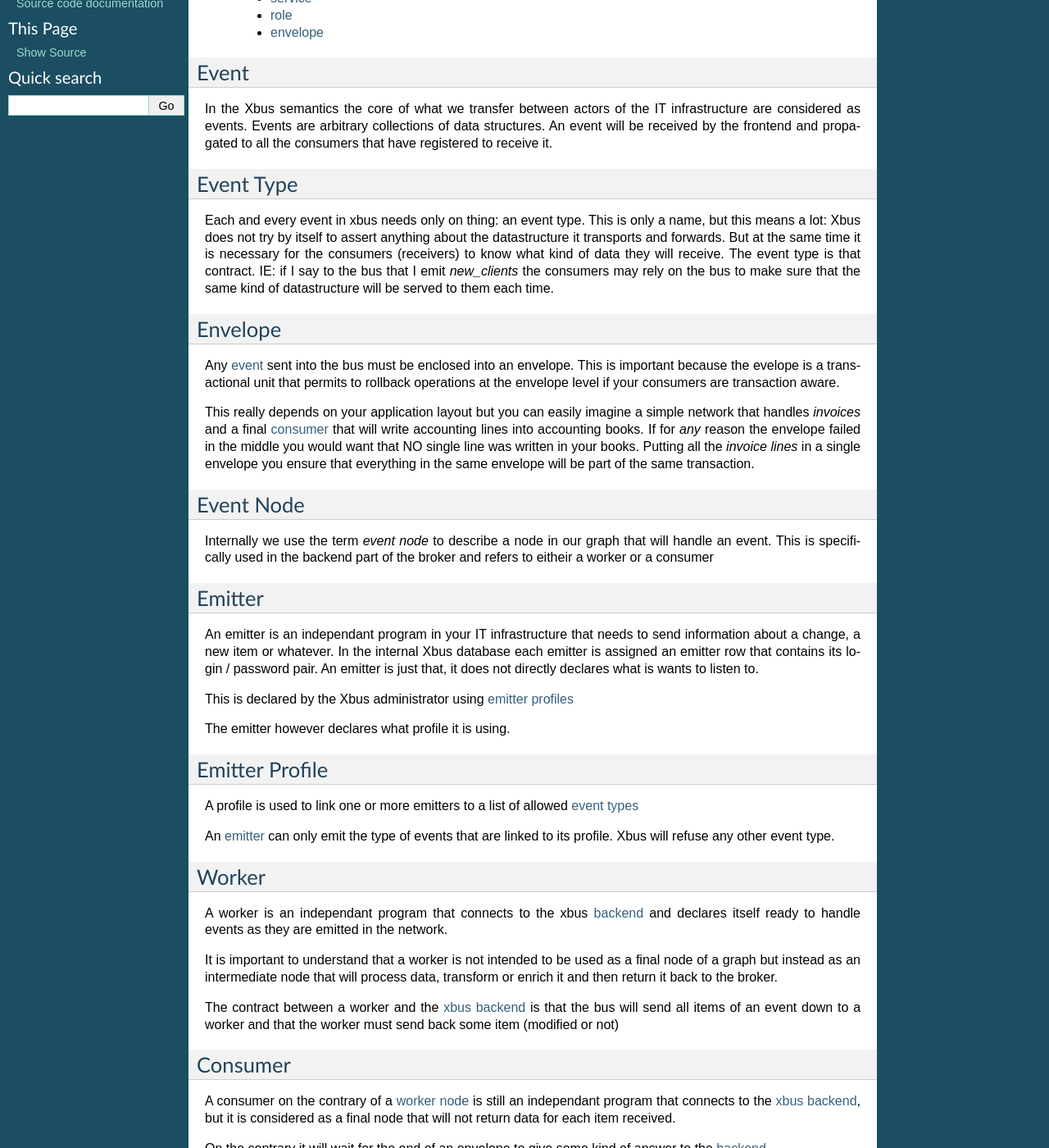
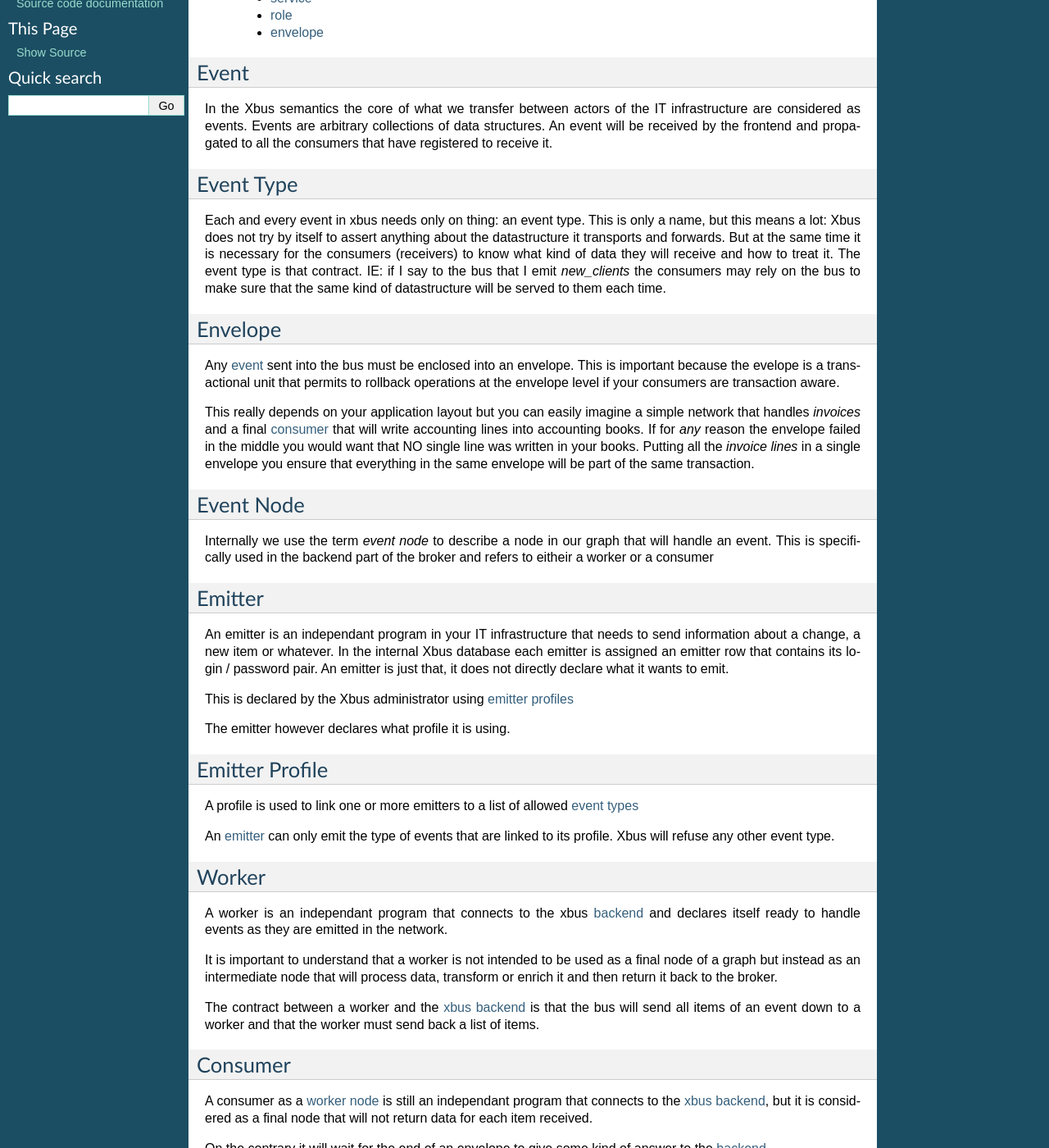
Before and after one commit to inspyration/xbus.broker, a Sphinx documentation site: the page built from doc/source/semantics.rst, in a window 1280 px wide and 1400 px high, scrolled down 344 px. Shown: the whole window at 82% size. Built offline with Sphinx 7.4.7, drawn with Linux system fonts in a browser that asks for light colours.

Commit message:
Better semantics by jgavrel

```diff
--- a/doc/source/semantics.rst
+++ b/doc/source/semantics.rst
@@ -38,9 +38,10 @@ Each and every event in xbus needs only on thing: an event type. This is only
 a name, but this means a lot: Xbus does not try by itself to assert
 anything about the datastructure it transports and forwards. But at the same
 time it is necessary for the consumers (receivers) to know what kind of
-data they will receive. The event type is that contract. IE: if I say to
-the bus that I emit `new_clients` the consumers may rely on the bus to make
-sure that the same kind of datastructure will be served to them each time.
+data they will receive and how to treat it.
+The event type is that contract.  IE: if I say to the bus that I emit
+`new_clients` the consumers may rely on the bus to make sure that the same
+kind of datastructure will be served to them each time.
 
 .. _envelope:
 
@@ -78,8 +79,8 @@ Emitter
 An emitter is an independant program in your IT infrastructure that needs to
 send information about a change, a new item or whatever. In the internal Xbus
 database each emitter is assigned an emitter row that contains its login /
-password pair. An emitter is just that, it does not directly declares what is
-wants to listen to.
+password pair. An emitter is just that, it does not directly declare what it
+wants to emit.
 
 This is declared by the Xbus administrator using :ref:`emitter profiles
 <emitter_profile>`
@@ -112,7 +113,7 @@ data, transform or enrich it and then return it back to the broker.
 
 The contract between a worker and the :ref:`xbus backend <backend>` is that
 the bus will send all items of an event down to a worker and that the worker
-must send back some item (modified or not)
+must send back a list of items.
 
 
 .. _consumer:
@@ -120,7 +121,7 @@ must send back some item (modified or not)
 Consumer
 --------
 
-A consumer on the contrary of a :ref:`worker node <worker>` is still an
+A consumer as a :ref:`worker node <worker>` is still an
 independant program that connects to the :ref:`xbus backend <backend>`,
 but it is considered as a final node that will not return data for each item
 received.
```
